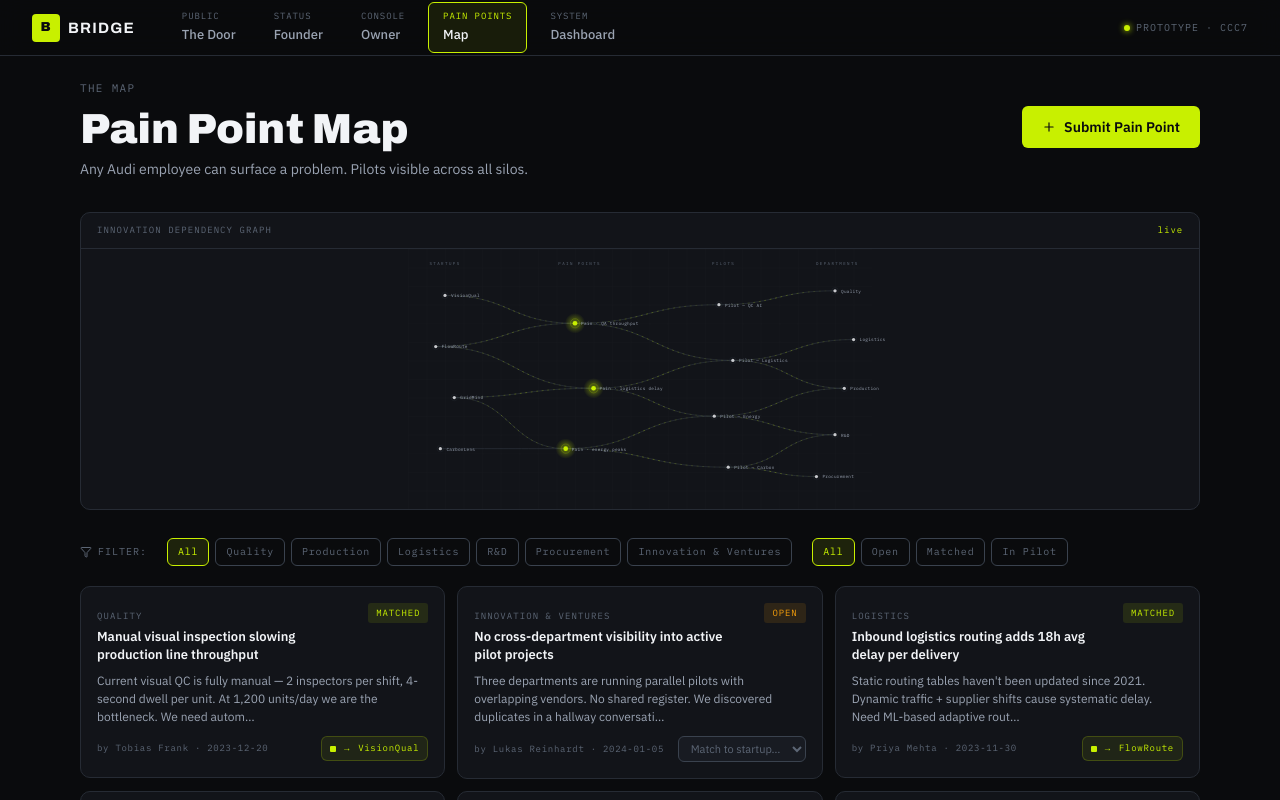
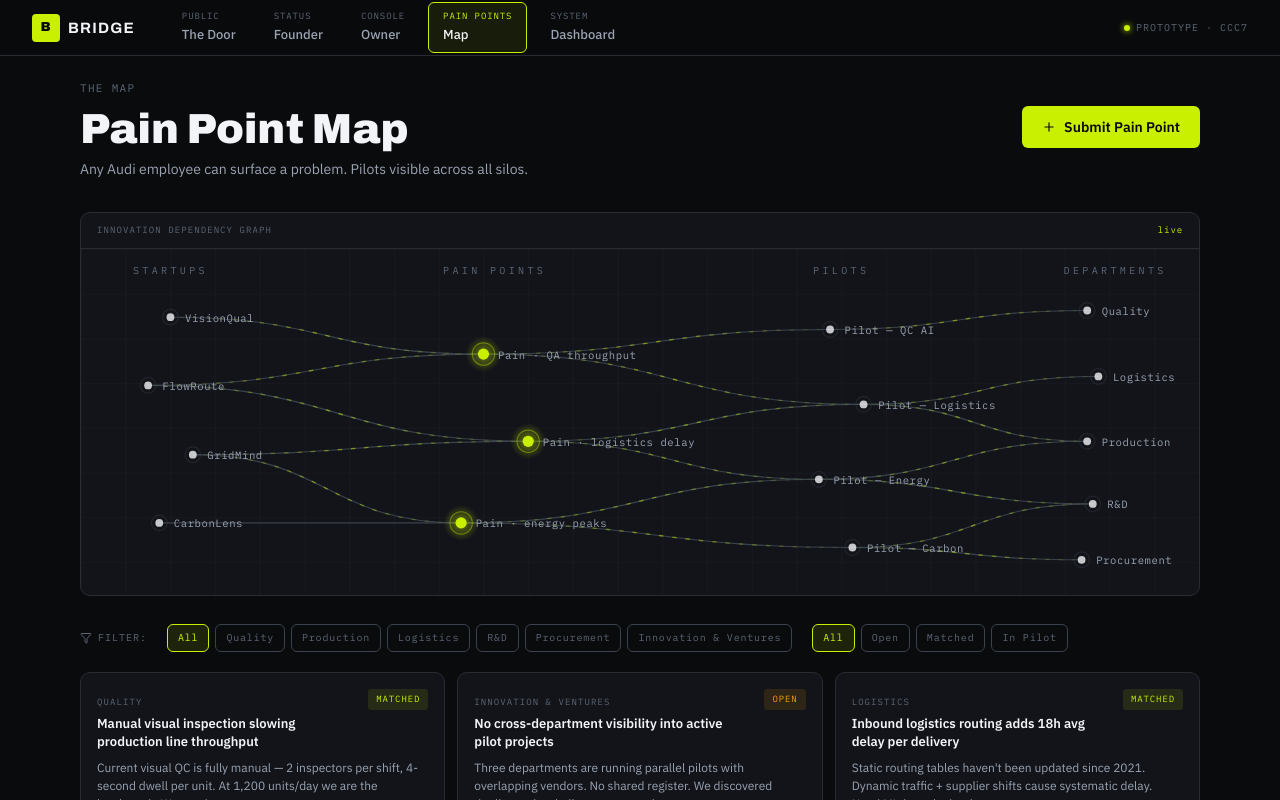
Before and after one commit to Engel-sudo/bridge-prototype, a React (Vite) app: page /map in a window 1280 px wide. Shown: the top 800 px of the page. Built offline with nearby package versions, Linux system fonts and the light colour scheme.

Commit message:
Fix NetworkViz width: compress viewBox to 1000×310, auto-size height

```diff
--- a/src/components/NetworkViz.tsx
+++ b/src/components/NetworkViz.tsx
@@ -1,32 +1,32 @@
 // Network viz: Startups → Pain Points → Pilots → Departments
-// Ported from thefifthring, seeded with real Bridge data
+// viewBox 1000×310 (3.2:1 ratio) so SVG fills full width at any container size
 
 const startups = [
-  { x: 80,  y: 100, label: 'VisionQual' },
-  { x: 60,  y: 210, label: 'FlowRoute' },
-  { x: 100, y: 320, label: 'GridMind' },
-  { x: 70,  y: 430, label: 'CarbonLens' },
+  { x: 80,  y: 61,  label: 'VisionQual' },
+  { x: 60,  y: 122, label: 'FlowRoute' },
+  { x: 100, y: 184, label: 'GridMind' },
+  { x: 70,  y: 245, label: 'CarbonLens' },
 ]
 
 const hubs = [
-  { x: 360, y: 160, label: 'Pain · QA throughput' },
-  { x: 400, y: 300, label: 'Pain · logistics delay' },
-  { x: 340, y: 430, label: 'Pain · energy peaks' },
+  { x: 360, y: 94,  label: 'Pain · QA throughput' },
+  { x: 400, y: 172, label: 'Pain · logistics delay' },
+  { x: 340, y: 245, label: 'Pain · energy peaks' },
 ]
 
 const pilots = [
-  { x: 670, y: 120, label: 'Pilot — QC AI' },
-  { x: 700, y: 240, label: 'Pilot — Logistics' },
-  { x: 660, y: 360, label: 'Pilot — Energy' },
-  { x: 690, y: 470, label: 'Pilot — Carbon' },
+  { x: 670, y: 72,  label: 'Pilot — QC AI' },
+  { x: 700, y: 139, label: 'Pilot — Logistics' },
+  { x: 660, y: 206, label: 'Pilot — Energy' },
+  { x: 690, y: 267, label: 'Pilot — Carbon' },
 ]
 
 const departments = [
-  { x: 920, y: 90,  label: 'Quality' },
-  { x: 960, y: 195, label: 'Logistics' },
-  { x: 940, y: 300, label: 'Production' },
-  { x: 920, y: 400, label: 'R&D' },
-  { x: 880, y: 490, label: 'Procurement' },
+  { x: 900, y: 55,  label: 'Quality' },
+  { x: 910, y: 114, label: 'Logistics' },
+  { x: 900, y: 172, label: 'Production' },
+  { x: 905, y: 228, label: 'R&D' },
+  { x: 895, y: 278, label: 'Procurement' },
 ]
 
 const edges: [{ x: number; y: number }, { x: number; y: number }][] = [
@@ -53,7 +53,10 @@ const edges: [{ x: number; y: number }, { x: number; y: number }][] = [
 
 export default function NetworkViz() {
   return (
-    <svg viewBox="0 0 1000 560" style={{ width: '100%', height: '100%', display: 'block' }}>
+    <svg
+      viewBox="0 0 1000 310"
+      style={{ width: '100%', height: 'auto', display: 'block' }}
+    >
       <defs>
         <linearGradient id="nv-edge" x1="0" x2="1">
           <stop offset="0%"   stopColor="var(--lime)" stopOpacity="0.04" />
@@ -75,7 +78,7 @@ export default function NetworkViz() {
       </defs>
 
       {/* Background grid */}
-      <rect width="1000" height="560" fill="url(#nv-grid)" />
+      <rect width="1000" height="310" fill="url(#nv-grid)" />
 
       {/* Column labels */}
       {[
@@ -87,7 +90,7 @@ export default function NetworkViz() {
         <text
           key={c.label}
           x={c.x}
-          y={34}
+          y={22}
           textAnchor="middle"
           fill="var(--text-faint)"
           style={{ fontFamily: 'IBM Plex Mono', fontSize: 9, letterSpacing: 3 }}
@@ -100,9 +103,7 @@ export default function NetworkViz() {
       {edges.map(([a, b], i) => {
         const mx = (a.x + b.x) / 2
         const d = `M ${a.x} ${a.y} C ${mx} ${a.y}, ${mx} ${b.y}, ${b.x} ${b.y}`
-        return (
-          <path key={`base-${i}`} d={d} stroke="var(--border-strong)" strokeWidth="1" fill="none" />
-        )
+        return <path key={`base-${i}`} d={d} stroke="var(--border-strong)" strokeWidth="1" fill="none" />
       })}
 
       {/* Edges — animated lime overlay */}
@@ -128,20 +129,9 @@ export default function NetworkViz() {
         const isHub = (hubs as { x: number; y: number; label: string }[]).includes(n)
         return (
           <g key={i}>
-            {isHub && <circle cx={n.x} cy={n.y} r="22" fill="url(#nv-glow)" />}
-            <circle
-              cx={n.x} cy={n.y}
-              r={isHub ? 5 : 3.5}
-              fill={isHub ? 'var(--lime)' : 'var(--text)'}
-              opacity={isHub ? 1 : 0.8}
-            />
-            <circle
-              cx={n.x} cy={n.y}
-              r={isHub ? 10 : 7}
-              stroke={isHub ? 'var(--lime)' : 'var(--border-strong)'}
-              strokeOpacity="0.4"
-              fill="none"
-            />
+            {isHub && <circle cx={n.x} cy={n.y} r="16" fill="url(#nv-glow)" />}
+            <circle cx={n.x} cy={n.y} r={isHub ? 5 : 3.5} fill={isHub ? 'var(--lime)' : 'var(--text)'} opacity={isHub ? 1 : 0.8} />
+            <circle cx={n.x} cy={n.y} r={isHub ? 10 : 7} stroke={isHub ? 'var(--lime)' : 'var(--border-strong)'} strokeOpacity="0.4" fill="none" />
             <text
               x={n.x + 13}
               y={n.y + 4}
@@ -155,11 +145,7 @@ export default function NetworkViz() {
       })}
 
       {/* Scan line */}
-      <rect
-        x="0" y="0" width="1000" height="60"
-        fill="url(#nv-scan)"
-        className="animate-scan-y"
-      />
+      <rect x="0" y="0" width="1000" height="40" fill="url(#nv-scan)" className="animate-scan-y" />
     </svg>
   )
 }
--- a/src/routes/PainPointMap.tsx
+++ b/src/routes/PainPointMap.tsx
@@ -102,7 +102,7 @@ export default function PainPointMap() {
           </span>
           <span style={{ fontFamily: 'IBM Plex Mono', fontSize: '9px', letterSpacing: '0.1em', color: 'var(--lime)' }}>live</span>
         </div>
-        <div style={{ height: '260px', position: 'relative' }}>
+        <div>
           <NetworkViz />
         </div>
       </motion.div>
```
